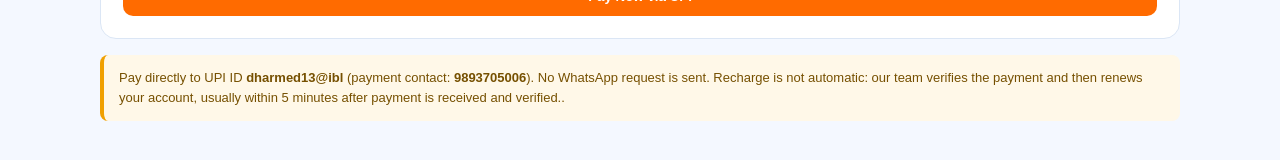
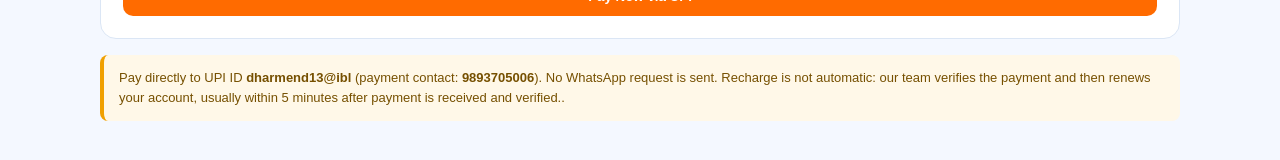
Before and after one commit to bajrangcableinternetservice/bajrang-internet, a plain HTML site: page renewal.html in a window 1280 px wide. Shown: the part 1017-1177 px from the top of the page. Drawn offline with Linux system fonts and the light colour scheme.

Commit message:
Update renewal.html

```diff
--- a/renewal.html
+++ b/renewal.html
@@ -21,7 +21,7 @@
 </select></div>
 <div class="field"><label>Payment amount (₹)</label><input name="amount" readonly placeholder="Auto-filled from plan"></div>
 <div class="field full"><button class="btn" type="submit">Pay Now via UPI</button></div></div></form>
-<div class="notice">Pay directly to UPI ID <strong>dharmed13@ibl</strong> (payment contact: <strong>9893705006</strong>). No WhatsApp request is sent. Recharge is not automatic: our team verifies the payment and then renews your account, usually within 5 minutes after payment is received and verified..</div></main>
+<div class="notice">Pay directly to UPI ID <strong>dharmend13@ibl</strong> (payment contact: <strong>9893705006</strong>). No WhatsApp request is sent. Recharge is not automatic: our team verifies the payment and then renews your account, usually within 5 minutes after payment is received and verified..</div></main>
 <script>function showRenew(speed,btn){document.querySelectorAll('.renew-panel').forEach(x=>x.classList.add('hidden'));document.getElementById('renew'+speed).classList.remove('hidden');document.querySelectorAll('.tabs .tab').forEach(x=>x.classList.remove('active'));btn.classList.add('active')}</script>
 
 <footer><div class="footer-inner"><div><h3>BAJRANG INTERNET SERVICES</h3><p>High Speed Unlimited Fiber Internet Services · Palera</p><p>Complete Internet & Networking Solution</p></div><div><h3>Quick Links</h3><a href="new-connection.html">New connection booking</a><a href="renewal.html">Existing customer renewal</a><a href="dishtv.html">DishTV plans</a><a href="services.html">Our services</a></div><div><h3>Contact</h3><a href="tel:9893705006">9893705006</a><a href="mailto:bajrangcableinternetservice@gmail.com">Email us</a><a href="https://wa.me/919893705006">WhatsApp us</a><p>Ward No. 9, Bajrang Muhalla, Palera, Tikamgarh (M.P.)</p></div></div><div class="copyright">© Bajrang Internet Services, Palera. All rights reserved.</div></footer>
```
